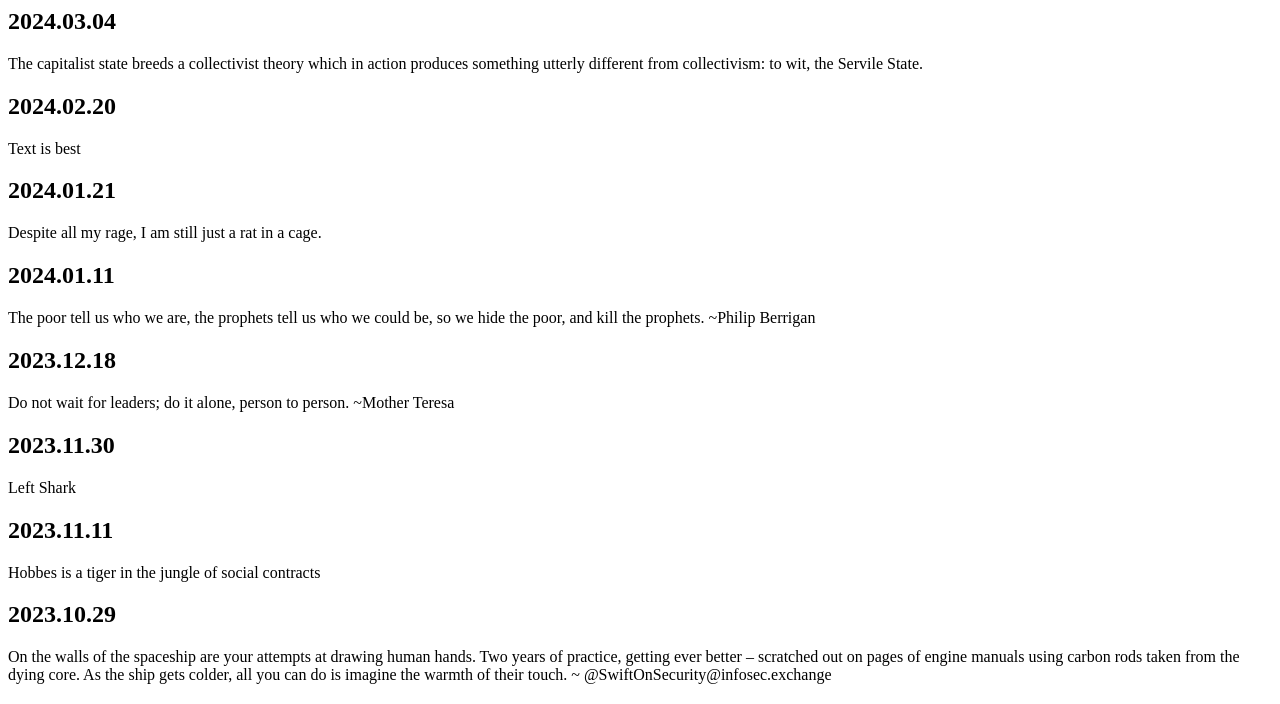
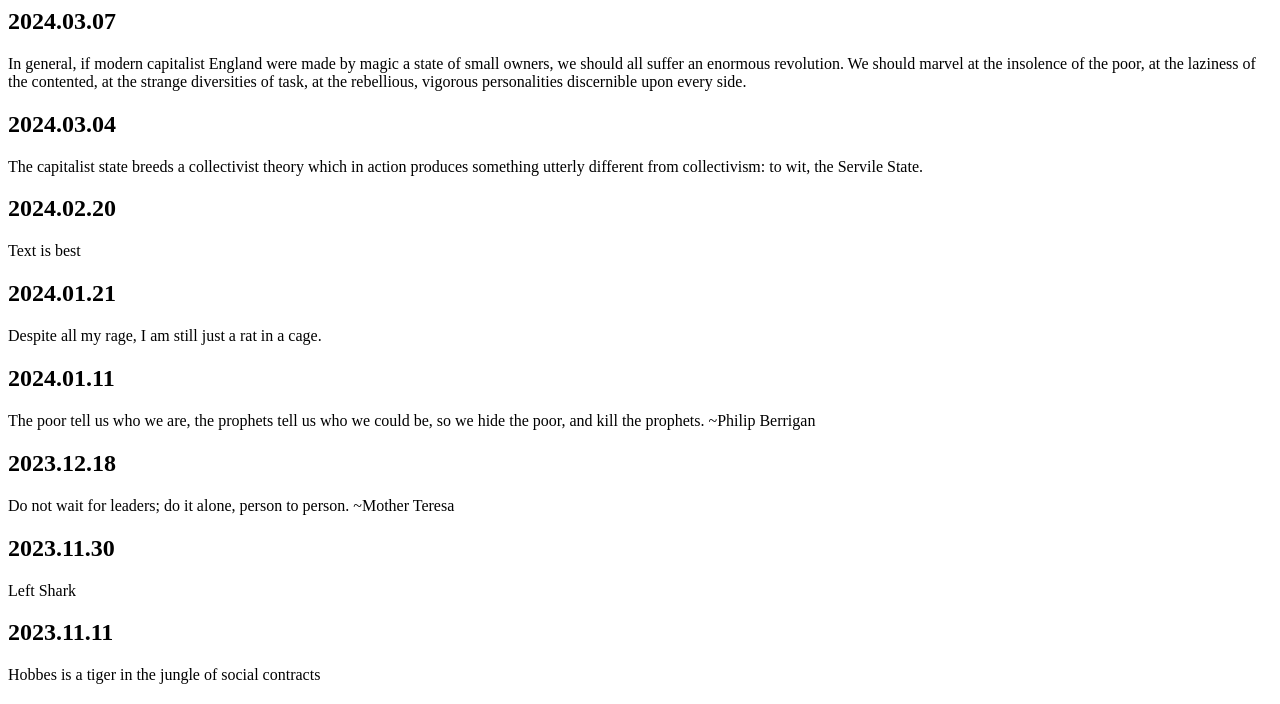
Before and after one commit to davidbaunach/techpriest_log, a plain HTML site: page index.html in a window 1280 px wide. Shown: the part 396-1100 px from the top of the page. Drawn offline with Linux system fonts and the light colour scheme.

Commit message:
moar belloc

```diff
--- a/index.html
+++ b/index.html
@@ -2,6 +2,8 @@
 <html lang="en">
 <h1>Techpriest Log</h1>
 <p><img src="https://log.davidbaunach.com/LogGit logo.jpeg"> https://github.com/davidbaunach/techpriest_log.git</p>
+<h2>2024.03.07</h2>
+<p>In general, if modern capitalist England were made by magic a state of small owners, we should all suffer an enormous revolution. We should marvel at the insolence of the poor, at the laziness of the contented, at the strange diversities of task, at the rebellious, vigorous personalities discernible upon every side.</p>
 <h2>2024.03.04</h2>
 <p>The capitalist state breeds a collectivist theory which in action produces something utterly different from collectivism: to wit, the Servile State.</p>
 <h2>2024.02.20</h2>
```
